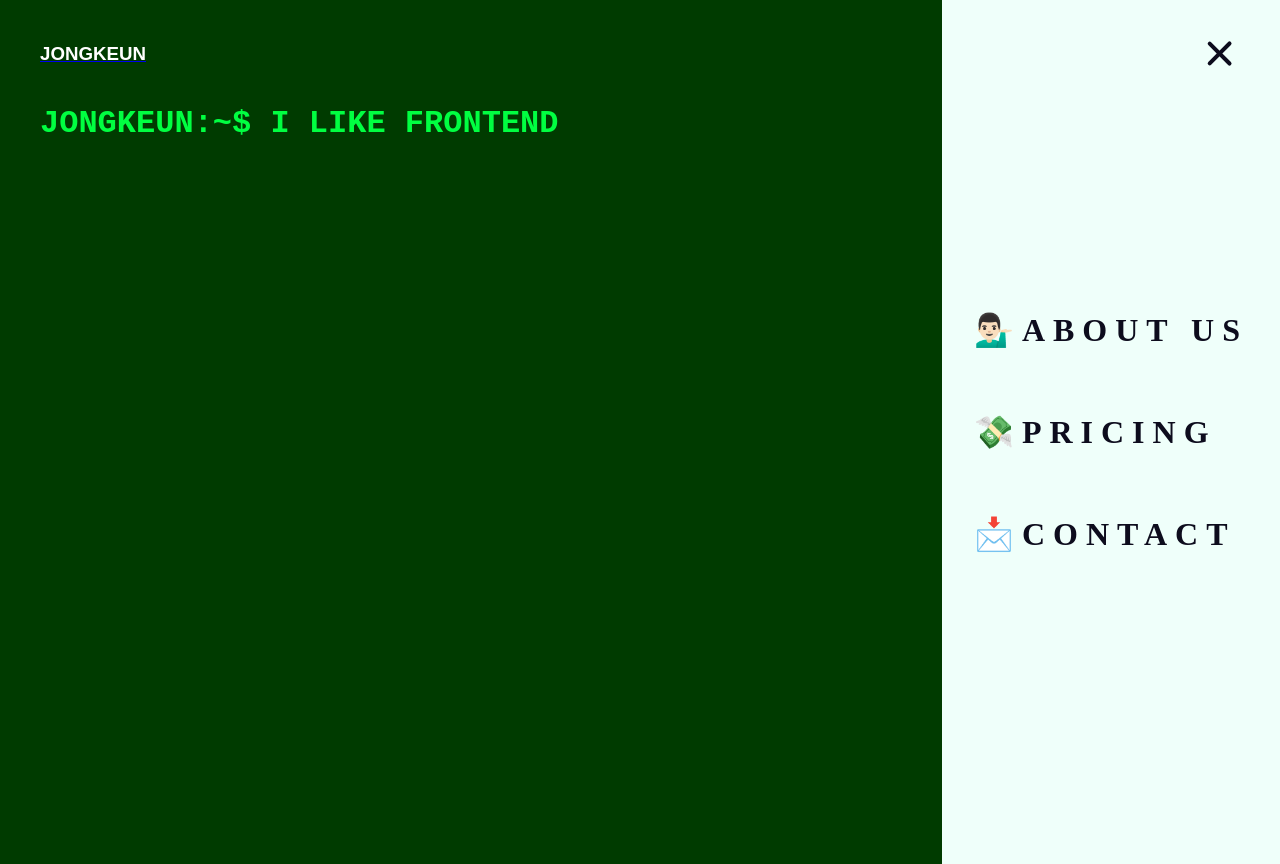
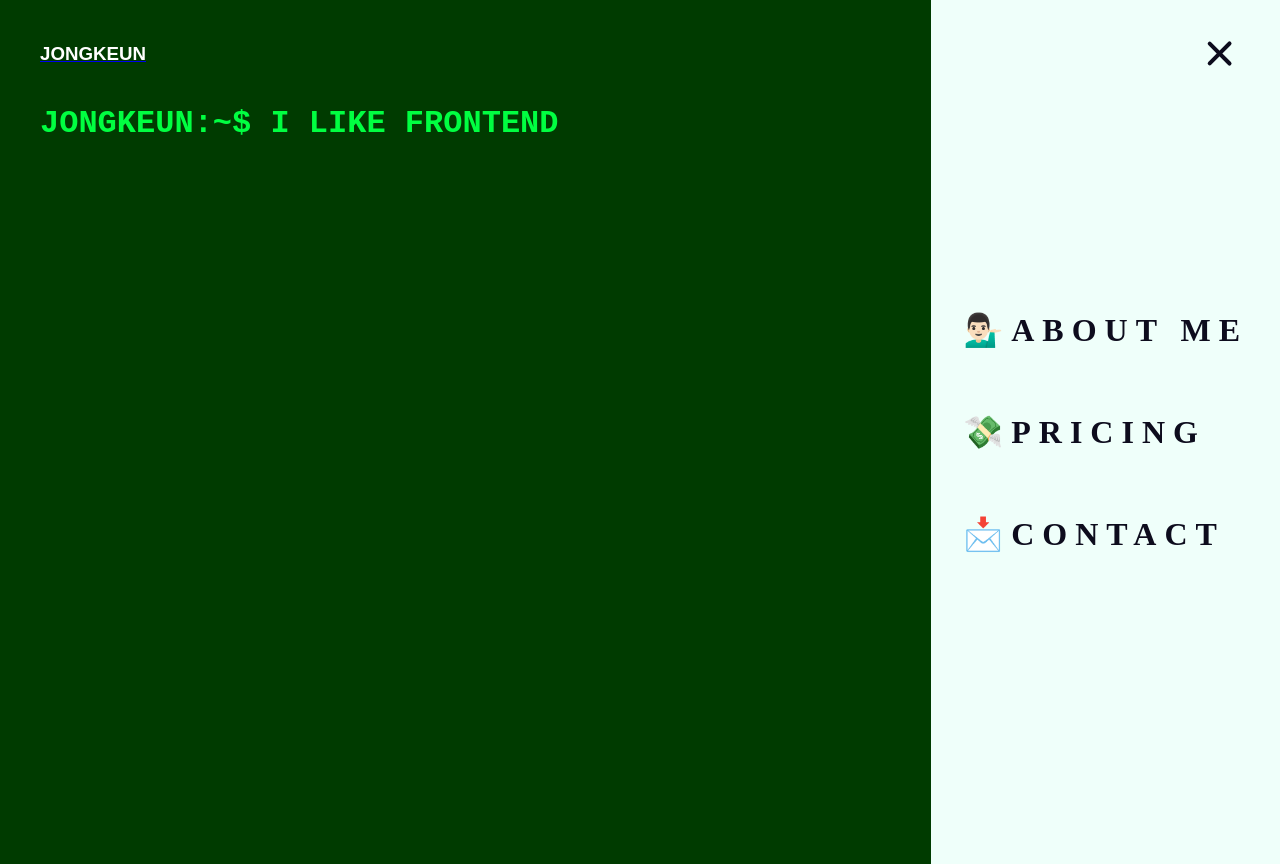
Before and after one commit to Jongkeun/Jongkeun, a React (Create React App) app: page / in a window 1280 px wide. Both pictures are taken after a click on the button 1224 px from the left and 53 px from the top of the page. Built offline with nearby package versions, Linux system fonts and the light colour scheme.

Commit message:
set side menu close after click About me button

```diff
--- a/src/components/AboutLink.js
+++ b/src/components/AboutLink.js
@@ -1,8 +1,12 @@
 import React from "react";
 import { Link } from "react-router-dom";
 
-const AboutLink = ({ children }) => {
-  return <Link to="/about">{children}</Link>;
+const AboutLink = props => {
+  return (
+    <Link to="/about" {...props}>
+      {props.children}
+    </Link>
+  );
 };
 
 export default AboutLink;
--- a/src/components/BurgerMenu.js
+++ b/src/components/BurgerMenu.js
@@ -84,14 +84,14 @@ const StyledMenu = styled.nav`
   }
 `;
 
-const Menu = ({ open }) => {
+const Menu = ({ open, setOpen }) => {
   return (
     <StyledMenu open={open}>
-      <AboutLink>
+      <AboutLink onClick={() => setOpen(!open)}>
         <span role="img" aria-label="about us">
           💁🏻‍♂️
         </span>
-        About us
+        About Me
       </AboutLink>
       <a href="/">
         <span role="img" aria-label="price">
--- a/src/components/HomeLink.js
+++ b/src/components/HomeLink.js
@@ -1,8 +1,12 @@
 import React from "react";
 import { Link } from "react-router-dom";
 
-const HomeLink = ({ children }) => {
-  return <Link to="/">{children}</Link>;
+const HomeLink = props => {
+  return (
+    <Link to="/" {...props}>
+      {props.children}
+    </Link>
+  );
 };
 
 export default HomeLink;
--- a/src/pages/About.js
+++ /dev/null
@@ -1,7 +0,0 @@
-import React from "react";
-
-const About = () => {
-  return <div>About</div>;
-};
-
-export default About;
--- a/src/routers/Router.js
+++ b/src/routers/Router.js
@@ -1,16 +1,16 @@
 import React from "react";
 import { Route } from "react-router-dom";
 import WelcomePage from "../pages/WelcomePage";
-import About from "../pages/About";
+import AboutPage from "../pages/AboutPage";
 
 const Router = () => {
   return (
     <React.Fragment>
-      <Route path="/" exact={true}>
+      <Route path="/" exact>
         <WelcomePage />
       </Route>
       <Route path="/about">
-        <About />
+        <AboutPage />
       </Route>
     </React.Fragment>
   );
```
